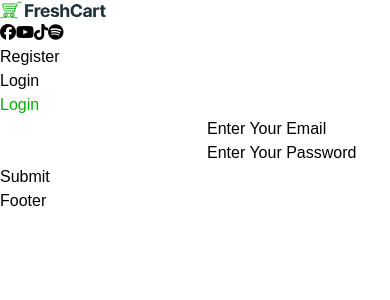
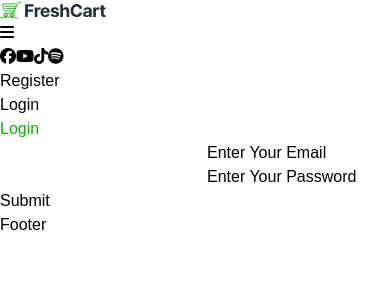
Before and after one commit to khaledradwan96/FreshCart, a React (Vite) app: page /login in a window 390 px wide. Shown: the top 300 px of the page. Built offline with nearby package versions, Linux system fonts and the light colour scheme; a web font is replaced by a local one.

Commit message:
edit style of navbar and add toggle btn in small screen

```diff
--- a/src/App.css
+++ b/src/App.css
@@ -28,7 +28,7 @@ body {
 }
 a,
 a:hover {
-  color: black;
+  /* color: black; */
   text-decoration: none;
 }
 .product {
--- a/src/Components/Layout/Layout.jsx
+++ b/src/Components/Layout/Layout.jsx
@@ -14,7 +14,7 @@ export default function Layout() {
     }, [])
     return <>
         <NavBar/>
-        <div className="container p-4 mx-auto md:pt-20">
+        <div className="container p-4 mx-auto pt-20">
             <Outlet/>
         </div>
         <Footer/>
--- a/src/Components/Layout/NavBar.jsx
+++ b/src/Components/Layout/NavBar.jsx
@@ -17,12 +17,24 @@ export default function NavBar() {
         navigate('/login')
     }
 
+    function navbarShow(){
+        console.log('hi')
+        let navbarContainer = document.getElementById('navbarContainer')
+        console.log(navbarContainer)
+        navbarContainer.classList.toggle('hidden')
+    }
+
     return <>
-        <nav className='bg-gray-300 md:fixed top-0 left-0 right-0 z-50'>
-            <div className='container mx-auto p-4 flex flex-col md:flex-row md:justify-between md:items-center'>
-                <div className='logo flex flex-col md:flex-row '>
-                    <Link to='' className='p-2'><img width={110} src={logo}/></Link>
-                    <ul id='navbar' className='flex flex-col md:flex-row'>
+        <nav className='bg-gray-300 fixed top-0 left-0 right-0 z-50'>
+            <div className='container mx-auto p-4 flex flex-wrap flex-row justify-between items-center'>
+                <div className='w-full sm:w-fit flex flex-row justify-between'>
+                    <Link to='' className='logo p-2'><img width={110} src={logo}/></Link>
+                    <button className='sm:hidden' onClick={navbarShow}>
+                        <i className="fa-solid fa-bars"></i>
+                    </button>
+                </div>
+                <div id='navbarContainer' className='hidden sm:flex sm:flex-row'>
+                    <ul id='navbar' className='flex flex-col sm:flex-row'>
                         {userLogin !== null ?
                             <>
                                 <li className='p-2'><NavLink to='cart'>Cart</NavLink></li>
@@ -31,10 +43,8 @@ export default function NavBar() {
                                 <li className='p-2'><NavLink to='brands'>Brands</NavLink></li>
                             </> : null}
                     </ul>
-                </div>
-                <div>
-                    <ul id='social' className='flex flex-col md:flex-row md:items-center'>
-                        <li className='hidden md:block'>
+                    <ul className='flex flex-row items-center'>
+                        <li id='social' className='hidden md:block'>
                                 <Link to='#'><i className='fab p-2 fa-facebook'></i></Link>
                                 <Link to='#'><i className='fab p-2 fa-youtube'></i></Link>
                                 <Link to='#'><i className='fab p-2 fa-tiktok'></i></Link>
@@ -42,11 +52,14 @@ export default function NavBar() {
                             </li>
                         {userLogin === null ?
                             <>
-                                <li className='p-2'><Link to='register'>Register</Link></li>
-                                <li className='p-2'><Link to='login'>Login</Link></li>
+                                <li className='p-2 me-2 border border-green-700 hover:bg-green-700 rounded-lg text-white duration-300'>
+                                    <Link to='register'>Register</Link></li>
+                                <li className='p-2 border border-green-700 hover:bg-green-700 rounded-lg text-white duration-300'>
+                                    <Link to='login'>Login</Link></li>
                             </> :
-                                <li className='p-2'><Link onClick={logOut}>Logout</Link></li>
-                        }
+                                <li className='p-2 border border-green-700 hover:bg-green-700 rounded-lg text-white duration-300'>
+                                    <Link onClick={logOut}>Logout</Link></li>
+                            }
                     </ul>
                 </div>
             </div>
--- a/src/Components/Pages/Cart.jsx
+++ b/src/Components/Pages/Cart.jsx
@@ -1,8 +1,7 @@
 // Cart.jsx
-/* eslint-disable react-hooks/exhaustive-deps */
-/* eslint-disable no-unused-vars */
 
-import React , { useState , useEffect , useContext} from 'react'
+
+import { useState , useEffect , useContext} from 'react'
 import { CartContext } from '../../Context/CartContext';
 import LoadingSpain from '../Pages/LoadingSpain';
 
@@ -14,7 +13,6 @@ export default function Cart() {
     async function getCartItems(){
         setLoading(true)
         let response = await getLoggedCart()
-        // console.log(response?.data?.data)
         setCartItems(response?.data?.data)
         setLoading(false)
     }
@@ -23,7 +21,9 @@ export default function Cart() {
     },[])
     return <>
         <h2 className='text-2xl font-bold text-main mb-3'>Shop Now</h2>
+
         <div className="relative overflow-x-auto shadow-md sm:rounded-lg">
+            {loading ? <LoadingSpain/> : ''}
             <table className="text-center w-full text-sm rtl:text-right text-gray-500 dark:text-gray-400">
                 <thead className="text-xs text-gray-700 capitalize bg-gray-50 dark:bg-gray-700 dark:text-gray-400">
                     <tr className='font-bold'>
@@ -35,8 +35,7 @@ export default function Cart() {
                     </tr>
                 </thead>
                 <tbody>
-                    {loading ? <LoadingSpain/> :
-                            cartItems?.products.map((product, i)=>
+                    {cartItems?.products.map((product, i)=>
                         <tr key={i} className="bg-white border-b dark:bg-gray-800 dark:border-gray-700 hover:bg-gray-50 dark:hover:bg-gray-600">
                             <td className="p-4">
                                 <img src={product.product.imageCover} className="w-16 md:w-32 max-w-full max-h-full mx-auto" alt="Apple Watch" />
@@ -61,8 +60,8 @@ export default function Cart() {
                             <td className="px-6 py-4">
                                 <a href="#" className="font-medium text-red-600 dark:text-red-500 hover:underline">Remove</a>
                             </td>
-                                </tr>)
-                    }
+                        </tr>
+                    )}
                 </tbody>
             </table>
             <h3 className='text-xl font-bold text-gray-500 text-center p-5 w-full mx-auto'>
```
Lines whose indentation alone changed are shown as unchanged.
